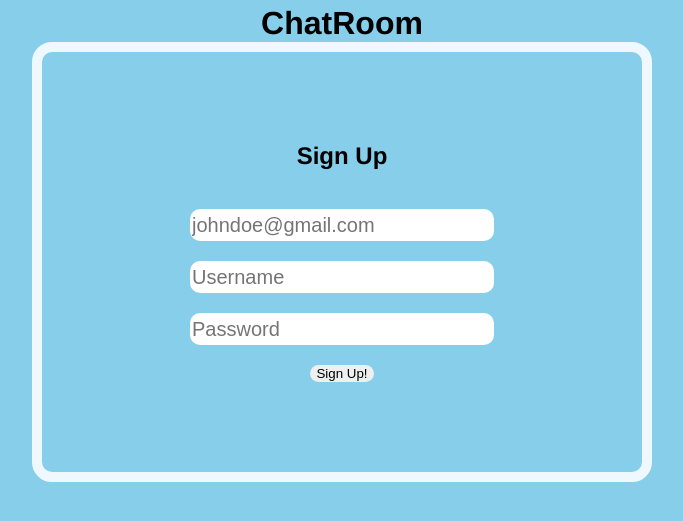
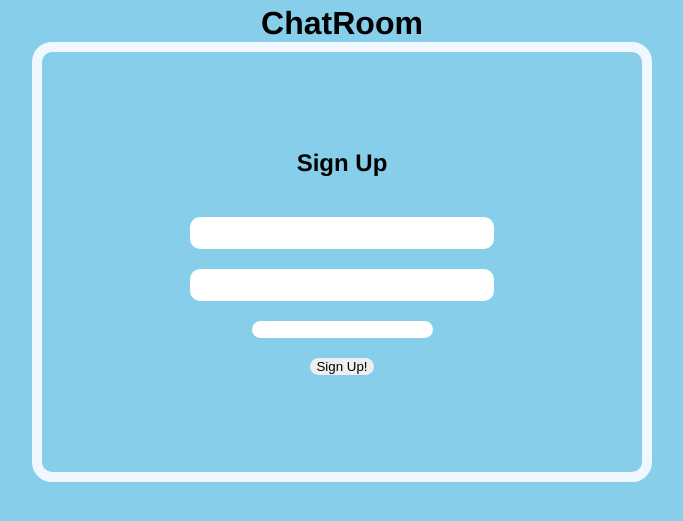
Before and after one commit to TanimK02/ChatRoom, a Python web app: template templates/sign-up.html in a window 1280 px wide. Shown: the part 207-728 px from the top of the page, without its empty margins (298-981 px from the left). Run offline with Jinja, Linux system fonts and the light colour scheme; the template is opened without the code that fills it, so the values that code supplies are empty, except form fields; form fields are guessed from the names that the template uses.

Commit message:
added jinja stuff

```diff
--- a/schemas.py
+++ b/schemas.py
@@ -4,6 +4,6 @@
 from wtforms.validators import DataRequired
 
 class UserForm(FlaskForm):
-    username = StringField("username", [validators.Length(min=6, max=20, message="Username is a little too long there bud. 6-20 characters."), validators.InputRequired()], render_kw={"placeholder": "username"})
+    username = StringField("username", [validators.Length(min=6, max=20, message="Username is a little too long there bud. 6-20 characters."), validators.InputRequired()], render_kw={"autocorrect": "off", "autocapitalize": "off", "autocomplete": "off", "placeholder": "username"})
     email = StringField("email", [validators.InputRequired(), validators.Email()], render_kw={"autocorrect": "off", "autocapitalize": "off", "autocomplete": "off", "placeholder": "johndoe@gmail.com"})
-    password = StringField("password", [validators.Length(min=8, max=60, message="Password's gotta be between 8 and 60 characters long."), validators.InputRequired()], render_kw={"placeholder": "password"})
+    password = StringField("password", [validators.Length(min=8, max=60, message="Password's gotta be between 8 and 60 characters long."), validators.InputRequired()], render_kw={"autocorrect": "off", "autocapitalize": "off", "autocomplete": "off", "placeholder": "password"})
--- a/templates/sign-up.html
+++ b/templates/sign-up.html
@@ -17,7 +17,7 @@
                 <form id = "sign-up" method="post">
 
                     <h2>Sign Up</h2>
-                    <input type="email" name="email" placeholder="johndoe@gmail.com" autocorrect="off" autocapitalize="off" autocomplete="off" required/>
+                    {{ form.email }}
                     {% if form.email.errors %}
                     <ul class="errors">
                     {% for error in form.email.errors %}
@@ -25,7 +25,7 @@
                     {% endfor %}
                     </ul>
                     {% endif %}
-                    <input type="text" name="username" placeholder="Username" autocorrect="off" autocapitalize="off" autocomplete="off" required/>
+                    {{ form.username }}
                     {% if form.username.errors %}
                     <ul class="errors">
                     {% for error in form.username.errors %}
@@ -33,7 +33,7 @@
                     {% endfor %}
                     </ul>
                     {% endif %}
-                    <input type="text" name="password" placeholder="Password" autocorrect="off" autocapitalize="off" autocomplete="off" required/>
+                    {{ form.password }}
                     {% if form.password.errors %}
                     <ul class="errors">
                     {% for error in form.password.errors %}
```
Also changed, not shown: instance/example.db.
